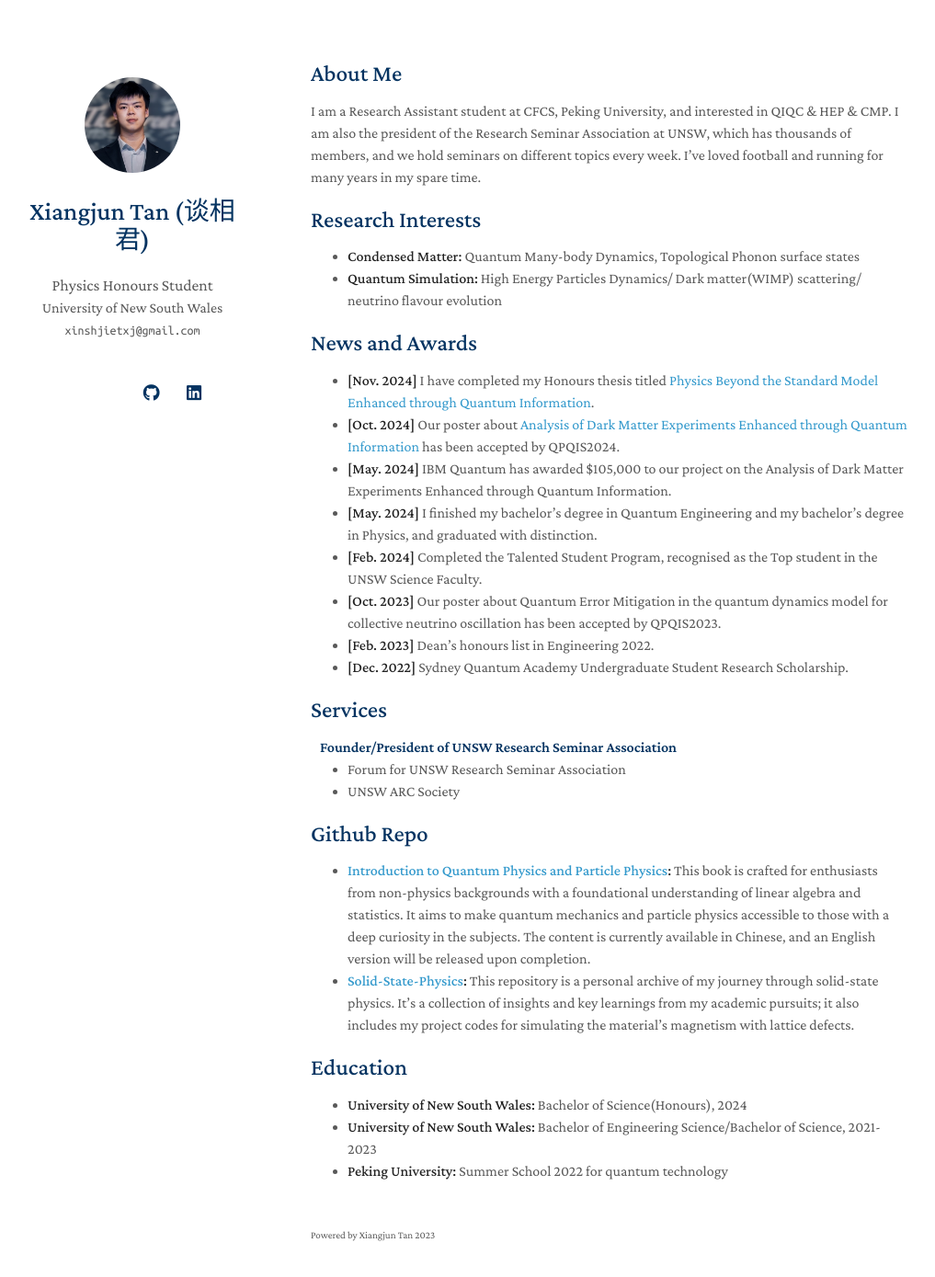
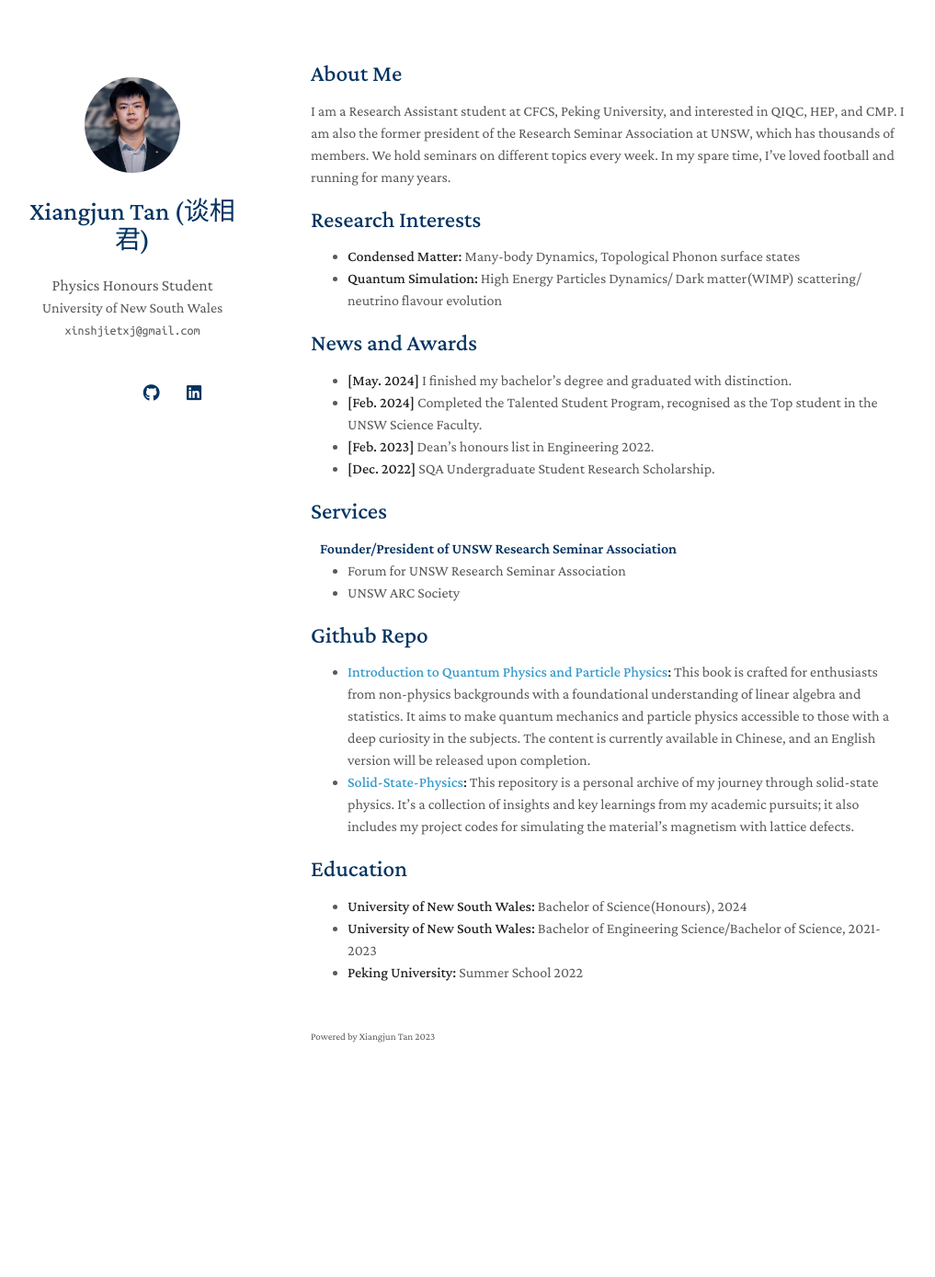
Before and after one commit to xiangjun-tan/xiangjun-tan.github.io, a Jekyll site: the page built from index.md, in a window 1280 px wide and 1400 px high. Shown: the top 1389 px of the window at 92% size, without its empty margins (132-1149 px from the left). Built offline with Jekyll 4.4.1, drawn with Linux system fonts in a browser that asks for light colours; nearby versions of some CDN libraries; a style sheet for code colours, icons or effects is not loaded; our own code applies the rules of GitHub Pages for plain Markdown files.

Commit message:
Update index.md

```diff
--- a/index.md
+++ b/index.md
@@ -4,23 +4,22 @@ layout: homepage
 
 ## About Me
 
-I am a Research Assistant student at CFCS, Peking University, and interested in QIQC & HEP & CMP. I am also the president of the Research Seminar Association at UNSW, which has thousands of members, and we hold seminars on different topics every week. I've loved football and running for many years in my spare time.
+I am a Research Assistant student at CFCS, Peking University, and interested in QIQC, HEP, and CMP. I am also the former president of the Research Seminar Association at UNSW, which has thousands of members. We hold seminars on different topics every week. In my spare time, I've loved football and running for many years.
 
 ## Research Interests
 
-- **Condensed Matter:** Quantum Many-body Dynamics, Topological Phonon surface states
+- **Condensed Matter:** Many-body Dynamics, Topological Phonon surface states
 - **Quantum Simulation:** High Energy Particles Dynamics/ Dark matter(WIMP) scattering/ neutrino flavour evolution
 
 ## News and Awards
-- **[Nov. 2024]** I have completed my Honours thesis titled [Physics Beyond the Standard Model Enhanced through Quantum Information](https://github.com/xiangjun-tan/xiangjun-tan.github.io/blob/main/assets/files/Thesis_Xiangjun.pdf).
-- **[Oct. 2024]** Our poster about [Analysis of Dark Matter Experiments Enhanced  through Quantum Information](http://qpqis.baqis.ac.cn/2024/poster/poster-details/455) has been accepted by QPQIS2024.
+<!----- **[Nov. 2024]** I have completed my Honours thesis titled [Physics Beyond the Standard Model Enhanced through Quantum Information](https://github.com/xiangjun-tan/xiangjun-tan.github.io/blob/main/assets/files/Thesis_Xiangjun.pdf).
+- **[Oct. 2024]** Our poster about [Analysis of Dark Matter Experiments Enhanced  through Quantum Information](http://qpqis.baqis.ac.cn/2024/poster/poster-details/455) has been accepted by QPQIS2024..-->
 <!--- **[Jul. 2024]** My paper about the quantum computing for phonon scattering effects on thermal conductivity has been submitted to arXiv:[2407.15808](https://arxiv.org/abs/2407.15808). -->
-- **[May. 2024]** IBM Quantum has awarded $105,000 to our project on the Analysis of Dark Matter Experiments Enhanced through Quantum Information.
-- **[May. 2024]** I finished my bachelor's degree in Quantum Engineering and my bachelor's degree in Physics, and graduated with distinction.
+<!---- **[May. 2024]** IBM Quantum has awarded $105,000 to our project on the Analysis of Dark Matter Experiments Enhanced through Quantum Information.-->
+- **[May. 2024]** I finished my bachelor's degree and graduated with distinction.
 - **[Feb. 2024]** Completed the Talented Student Program, recognised as the Top student in the UNSW Science Faculty.
-- **[Oct. 2023]** Our poster about Quantum Error Mitigation in the quantum dynamics model for collective neutrino oscillation has been accepted by QPQIS2023.
 - **[Feb. 2023]** Dean's honours list in Engineering 2022.
-- **[Dec. 2022]** Sydney Quantum Academy Undergraduate Student Research Scholarship.
+- **[Dec. 2022]** SQA Undergraduate Student Research Scholarship.
 
 <!-- {% include_relative _includes/publications.md %} -->
 <!-- {% include_relative _includes/publications.md %} -->
@@ -34,4 +33,4 @@ I am a Research Assistant student at CFCS, Peking University, and interested in
 ## Education
 - **University of New South Wales:** Bachelor of Science(Honours), 2024
 - **University of New South Wales:** Bachelor of Engineering Science/Bachelor of Science, 2021-2023
-- **Peking University:** Summer School 2022 for quantum technology
+- **Peking University:** Summer School 2022
```
